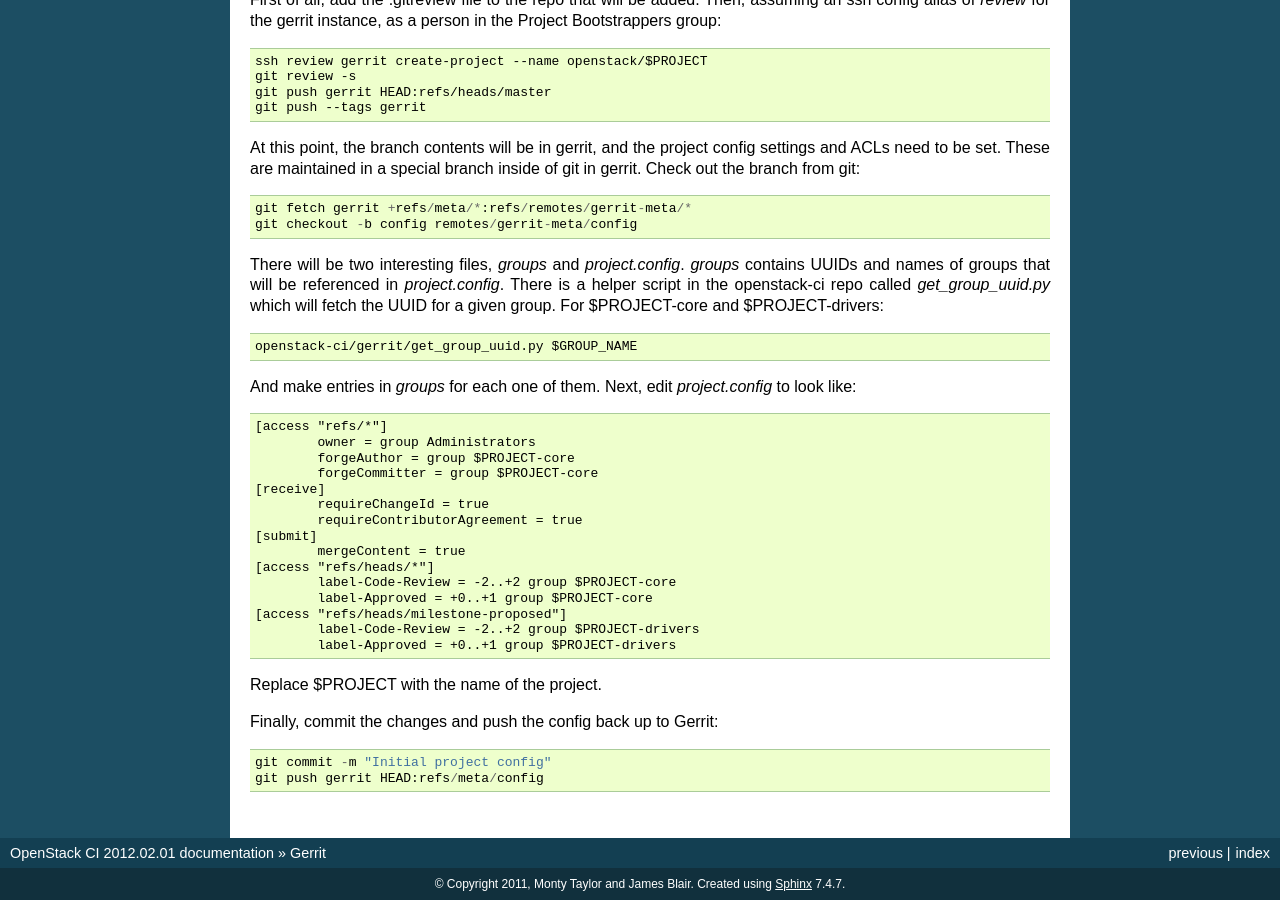
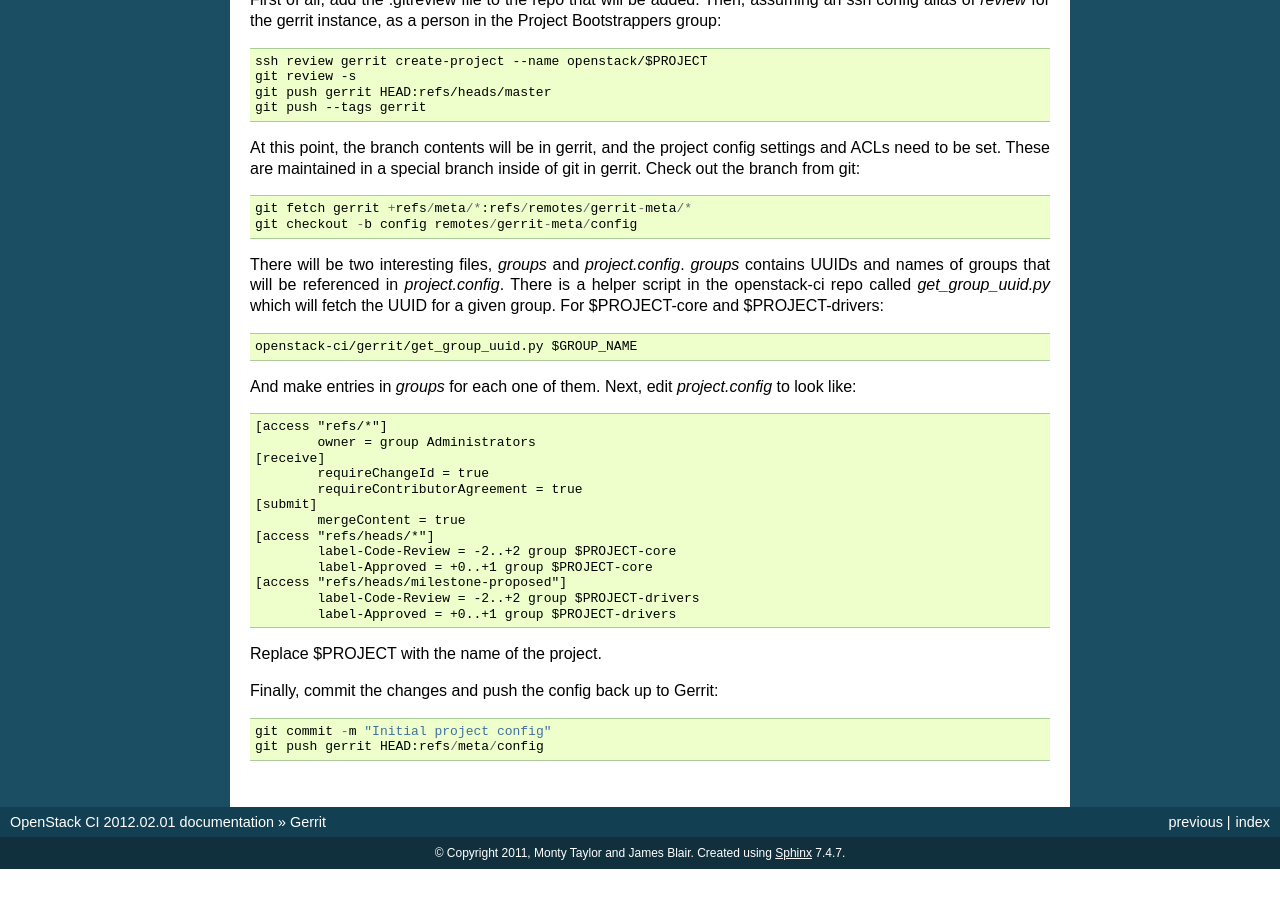
Before and after one commit to openstack-archive/devstack-gate, a Sphinx documentation site: the page built from doc/gerrit.rst, in a window 1280 px wide and 900 px high, scrolled down 12056 px. Built offline with Sphinx 7.4.7, drawn with Linux system fonts in a browser that asks for light colours; after the commit the page ends 12925 px from its top, so only the background shows below that; some of the changed text lies outside the part shown.

Commit message:
Fix permissions docs.
Removing a redundant permission, and syncing the command-line
and textual descriptions of permissions.

Change-Id: Ia56e81458b6d00ca787589096e91482b5c09ab24

```diff
--- a/doc/gerrit.rst
+++ b/doc/gerrit.rst
@@ -638,7 +638,7 @@
     refs/*
       read: anonymous
       push annotated tag: release managers, ci tools, project bootstrappers
-      forge author identity: project bootstrappers, registered users
+      forge author identity: registered users
       forge committer identity: project bootstrappers
       push (w/ force push): project bootstrappers
       create reference: project bootstrappers, release managers
@@ -779,8 +779,6 @@
 
       [access "refs/*"]
               owner = group Administrators
-              forgeAuthor = group $PROJECT-core
-              forgeCommitter = group $PROJECT-core
       [receive]
               requireChangeId = true
               requireContributorAgreement = true
```
